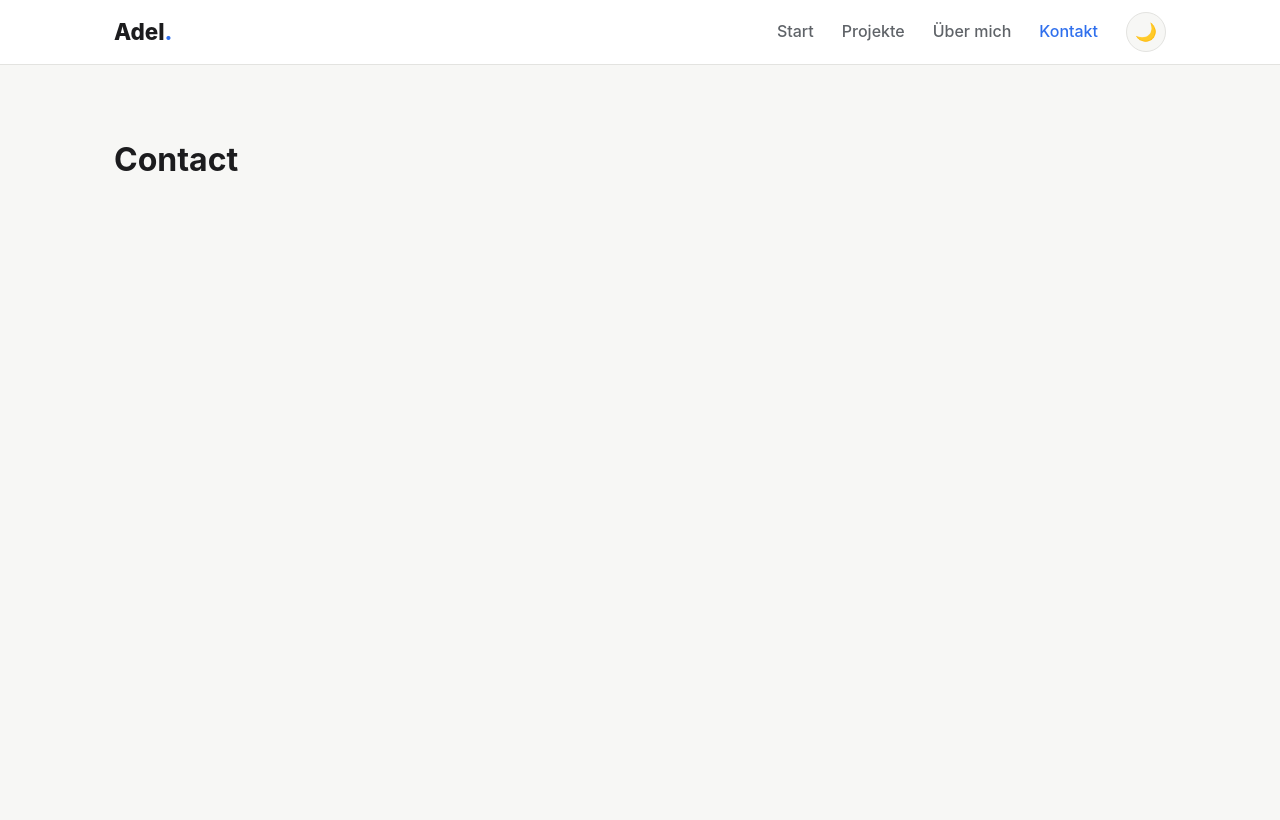
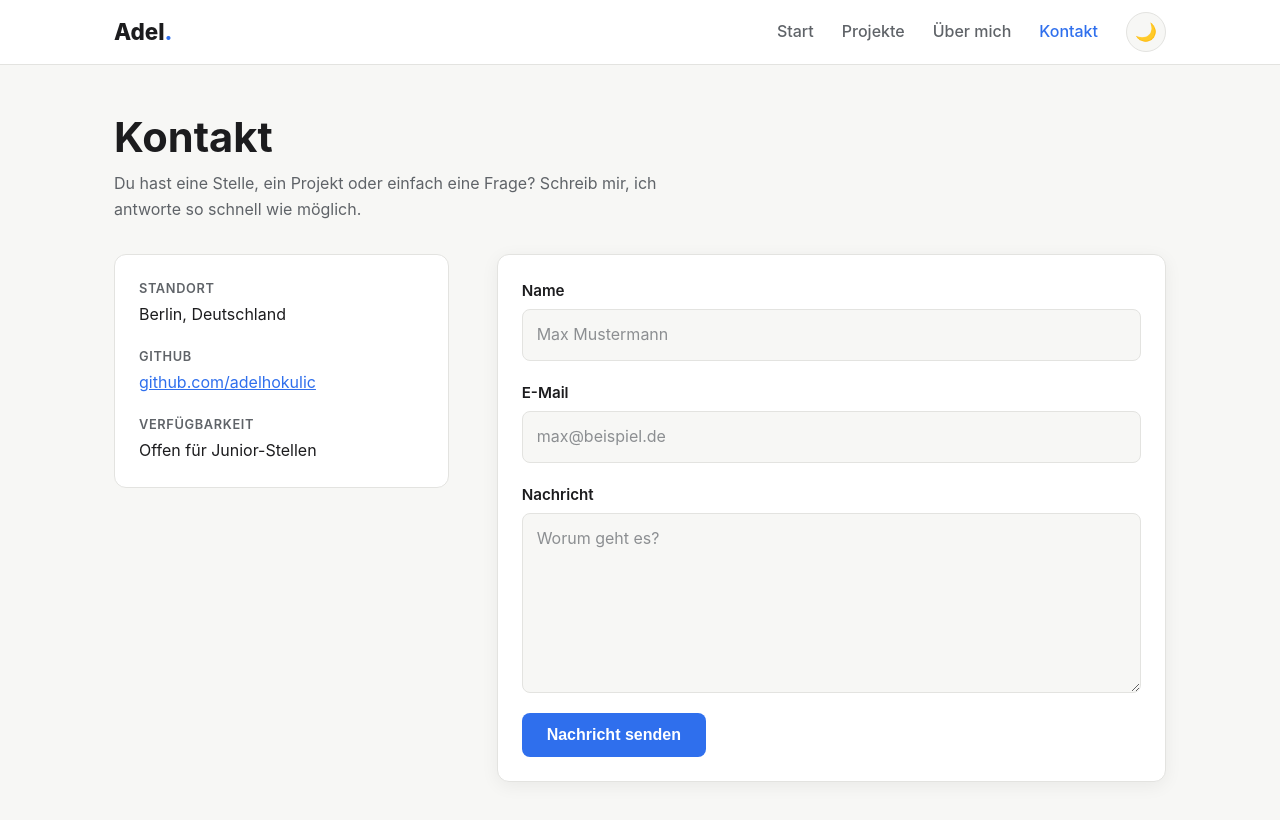
Before and after one commit to adelhokulic/cv-portfolio, a React (Create React App) app: page /contact in a window 1280 px wide. Shown: the top 820 px of the page. Built offline with nearby package versions, Linux system fonts and the light colour scheme.

Commit message:
Add contact form with validation

```diff
--- a/src/App.css
+++ b/src/App.css
@@ -611,3 +611,169 @@
 	font-size: 0.9rem;
 	color: var(--text);
 }
+
+/* ===== Contact page: info on the side, form next to it on desktop ===== */
+.contact__grid {
+	display: grid;
+	grid-template-columns: 1fr;
+	gap: 32px;
+}
+
+@media (min-width: 900px) {
+	.contact__grid {
+		grid-template-columns: 1fr 2fr;
+		gap: 48px;
+	}
+}
+
+.contact__info {
+	align-self: start;
+	display: flex;
+	flex-direction: column;
+	gap: 20px;
+	padding: 24px;
+	background: var(--bg-elevated);
+	border: 1px solid var(--border);
+	border-radius: var(--radius);
+}
+
+.contact__info-item {
+	display: flex;
+	flex-direction: column;
+	gap: 2px;
+}
+
+/* Small grey label above each info value */
+.contact__info-label {
+	color: var(--text-muted);
+	font-size: 0.8rem;
+	font-weight: 600;
+	text-transform: uppercase;
+	letter-spacing: 0.05em;
+}
+
+/* ===== Form ===== */
+.form {
+	display: flex;
+	flex-direction: column;
+	gap: 20px;
+	padding: 24px;
+	background: var(--bg-elevated);
+	border: 1px solid var(--border);
+	border-radius: var(--radius);
+	box-shadow: var(--shadow);
+}
+
+.form__group {
+	display: flex;
+	flex-direction: column;
+	gap: 6px;
+}
+
+.form__label {
+	font-weight: 600;
+	font-size: 0.95rem;
+}
+
+.form__input {
+	width: 100%;
+	padding: 12px 14px;
+	border: 1px solid var(--border);
+	border-radius: 8px;
+	background: var(--bg);
+	color: var(--text);
+	font: inherit;
+	transition:
+		border-color 0.2s ease,
+		box-shadow 0.2s ease;
+}
+
+.form__input::placeholder {
+	color: var(--text-muted);
+	opacity: 0.7;
+}
+
+.form__input:focus {
+	outline: none;
+	border-color: var(--accent);
+	box-shadow: 0 0 0 3px color-mix(in srgb, var(--accent) 25%, transparent);
+}
+
+.form__textarea {
+	resize: vertical;
+	min-height: 140px;
+}
+
+/* Red border when the field has a validation error */
+.form__input--error,
+.form__input--error:focus {
+	border-color: var(--error);
+	box-shadow: 0 0 0 3px color-mix(in srgb, var(--error) 20%, transparent);
+}
+
+.form__error {
+	margin: 0;
+	color: var(--error);
+	font-size: 0.85rem;
+}
+
+/* Full-width button on mobile, normal width on larger screens */
+.form__submit {
+	width: 100%;
+}
+
+@media (min-width: 640px) {
+	.form__submit {
+		width: auto;
+		align-self: flex-start;
+	}
+}
+
+/* ===== Success message (shown instead of the form after sending) ===== */
+.success {
+	display: flex;
+	flex-direction: column;
+	align-items: center;
+	gap: 12px;
+	padding: 48px 24px;
+	text-align: center;
+	background: var(--bg-elevated);
+	border: 1px solid var(--border);
+	border-radius: var(--radius);
+	box-shadow: var(--shadow);
+	animation: fade-in 0.4s ease;
+}
+
+.success__icon {
+	width: 56px;
+	height: 56px;
+	display: grid;
+	place-items: center;
+	border-radius: 50%;
+	background: var(--success);
+	color: #ffffff;
+	font-size: 1.6rem;
+	font-weight: 700;
+}
+
+.success__title {
+	margin: 0;
+	font-size: 1.5rem;
+}
+
+.success__text {
+	margin: 0;
+	max-width: 40ch;
+	color: var(--text-muted);
+}
+
+@keyframes fade-in {
+	from {
+		opacity: 0;
+		transform: translateY(8px);
+	}
+	to {
+		opacity: 1;
+		transform: translateY(0);
+	}
+}
--- a/src/index.css
+++ b/src/index.css
@@ -11,6 +11,8 @@
   --accent: #2f6fed;
   --accent-contrast: #ffffff;
   --shadow: 0 4px 18px rgba(0, 0, 0, 0.06);
+  --error: #d93025;
+  --success: #1e8e3e;
 
   --radius: 12px;
   --nav-height: 64px;
@@ -26,6 +28,8 @@
   --accent: #6b9bff;
   --accent-contrast: #0d0d0f;
   --shadow: 0 4px 18px rgba(0, 0, 0, 0.4);
+  --error: #f28b82;
+  --success: #34a853;
 }
 
 /* ===== Base ===== */
--- a/src/pages/About.js
+++ b/src/pages/About.js
@@ -29,7 +29,8 @@ function About() {
 				<div className="about__text">
 					<p className="about__lead">
 						Ich komme aus Bosnien und Herzegowina, einem Land, in dem sich Ost
-						und West seit Jahrhunderten begegnen. Vielleicht verbinde ich
+						und West seit Jahrhunderten begegnen, und lebe heute in Berlin,
+						einer Stadt, die sich ständig neu erfindet. Vielleicht verbinde ich
 						deshalb so gern Dinge: Design und Logik, Idee und Code.
 					</p>
 					<p>
--- a/src/pages/Contact.js
+++ b/src/pages/Contact.js
@@ -1,5 +1,138 @@
-const Contact =() => {
-  return <h1>Contact</h1>;
+import { useState } from "react";
+
+function Contact() {
+	const [form, setForm] = useState({ name: "", email: "", message: "" });
+	const [isFormSent, setIsFormSent] = useState(false);
+	const [nameError, setNameError] = useState("");
+	const [emailError, setEmailError] = useState("");
+	const [messageError, setMessageError] = useState("");
+
+	const handleSubmit = (e) => {
+		e.preventDefault();
+		let isValid = true;
+
+		if (form.name.trim() === "") {
+			setNameError("Bitte gib deinen Namen ein.");
+			isValid = false;
+		} else setNameError("");
+		if (form.email.trim() === "") {
+			setEmailError("Bitte gib deine E-Mail-Adresse ein.");
+			isValid = false;
+		} else if (!form.email.includes("@") || !form.email.includes(".")) {
+			setEmailError("Bitte gib eine gültige E-Mail-Adresse ein.");
+			isValid = false;
+		} else setEmailError("");
+		if (form.message.trim().length < 10) {
+			setMessageError("Die Nachricht muss mindestens 10 Zeichen lang sein.");
+			isValid = false;
+		} else setMessageError("");
+
+		if (isValid) {
+			setIsFormSent(true);
+		}
+	};
+	return (
+		<section className="contact">
+			<header className="page-header">
+				<h1 className="page-header__title">Kontakt</h1>
+				<p className="page-header__text">
+					Du hast eine Stelle, ein Projekt oder einfach eine Frage? Schreib mir,
+					ich antworte so schnell wie möglich.
+				</p>
+			</header>
+
+			<div className="contact__grid">
+				<aside className="contact__info">
+					<div className="contact__info-item">
+						<span className="contact__info-label">Standort</span>
+						<span>Berlin, Deutschland</span>
+					</div>
+					<div className="contact__info-item">
+						<span className="contact__info-label">GitHub</span>
+						<a
+							href="https://github.com/adelhokulic"
+							target="_blank"
+							rel="noreferrer"
+						>
+							github.com/adelhokulic
+						</a>
+					</div>
+					<div className="contact__info-item">
+						<span className="contact__info-label">Verfügbarkeit</span>
+						<span>Offen für Junior-Stellen</span>
+					</div>
+				</aside>
+
+				{isFormSent ? (
+					<div className="success">
+						<div className="success__icon">✓</div>
+						<h2 className="success__title">Danke, {form.name}!</h2>
+						<p className="success__text">
+							Deine Nachricht ist angekommen. Ich melde mich so bald wie möglich
+							bei dir.
+						</p>
+					</div>
+				) : (
+					<form onSubmit={handleSubmit} className="form" noValidate>
+						<div className="form__group">
+							<label htmlFor="name" className="form__label">
+								Name
+							</label>
+							<input
+								id="name"
+								name="name"
+								type="text"
+								className={`form__input ${nameError ? "form__input--error" : ""}`}
+								placeholder="Max Mustermann"
+								value={form.name}
+								onChange={(e) => setForm({ ...form, name: e.target.value })}
+							/>
+							{nameError && <p className="form__error">{nameError}</p>}
+						</div>
+
+						<div className="form__group">
+							<label htmlFor="email" className="form__label">
+								E-Mail
+							</label>
+							<input
+								id="email"
+								name="email"
+								type="email"
+								className={`form__input ${emailError ? "form__input--error" : ""}`}
+								placeholder="max@beispiel.de"
+								value={form.email}
+								onChange={(e) => setForm({ ...form, email: e.target.value })}
+							/>
+							{emailError && <p className="form__error">{emailError} </p>}
+						</div>
+
+						<div className="form__group">
+							<label htmlFor="message" className="form__label">
+								Nachricht
+							</label>
+							<textarea
+								id="message"
+								name="message"
+								rows="6"
+								className={`form__input form__textarea ${messageError ? "form__input--error form__textarea-error" : ""}`}
+								placeholder="Worum geht es?"
+								value={form.message}
+								onChange={(e) => setForm({ ...form, message: e.target.value })}
+							/>
+							{messageError && <p className="form__error">{messageError} </p>}
+						</div>
+
+						<button
+							type="submit"
+							className="btn btn--primary btn--large form__submit"
+						>
+							Nachricht senden
+						</button>
+					</form>
+				)}
+			</div>
+		</section>
+	);
 }
 
 export default Contact;
--- a/src/pages/Home.js
+++ b/src/pages/Home.js
@@ -16,8 +16,9 @@ function Home() {
 				</h1>
 				<p className="hero__role">Junior Frontend Developer</p>
 				<p className="hero__text">
-					Aus Bosnien und Herzegowina. Ich baue schnelle, responsive
-					React-Anwendungen mit sauberem State-Management und echten APIs.
+					Ursprünglich aus Bosnien und Herzegowina, heute in Berlin zu Hause.
+					Ich baue schnelle, responsive React-Anwendungen mit sauberem
+					State-Management und echten APIs.
 				</p>
 
 				<div className="hero__actions">
```
